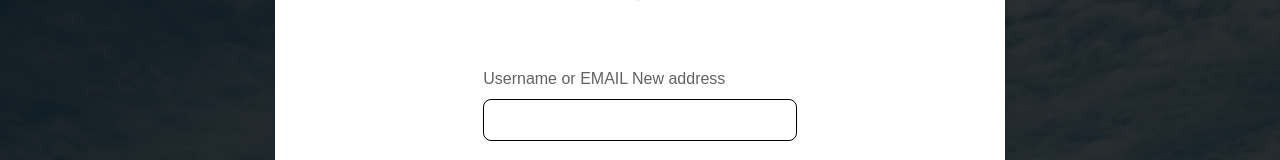
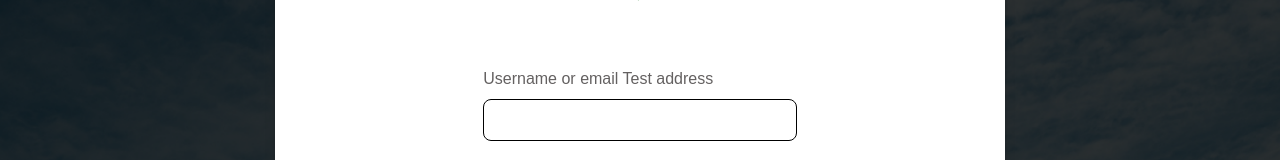
Before and after one commit to bananaappsuk/website_team, a Next.js app in the folder tasklearn_frontend/: page / in a window 1280 px wide. Shown: the part 173-333 px from the top of the page. Built offline with nearby package versions, Linux system fonts and the light colour scheme; no server answers.

Commit message:
TestDevNew

```diff
--- a/tasklearn_frontend/src/pages/signin.tsx
+++ b/tasklearn_frontend/src/pages/signin.tsx
@@ -191,7 +191,7 @@ const SignIn: React.FC = () => {
                                     htmlFor="identifier"
                                     className="sm:w-[50%] mb-2 sm:mb-0 text-[#646161]"
                                 >
-                                    Username or EMAIL New address
+                                    Username or email Test address
                                 </label>
                                 <input
                                     type="text"
```
